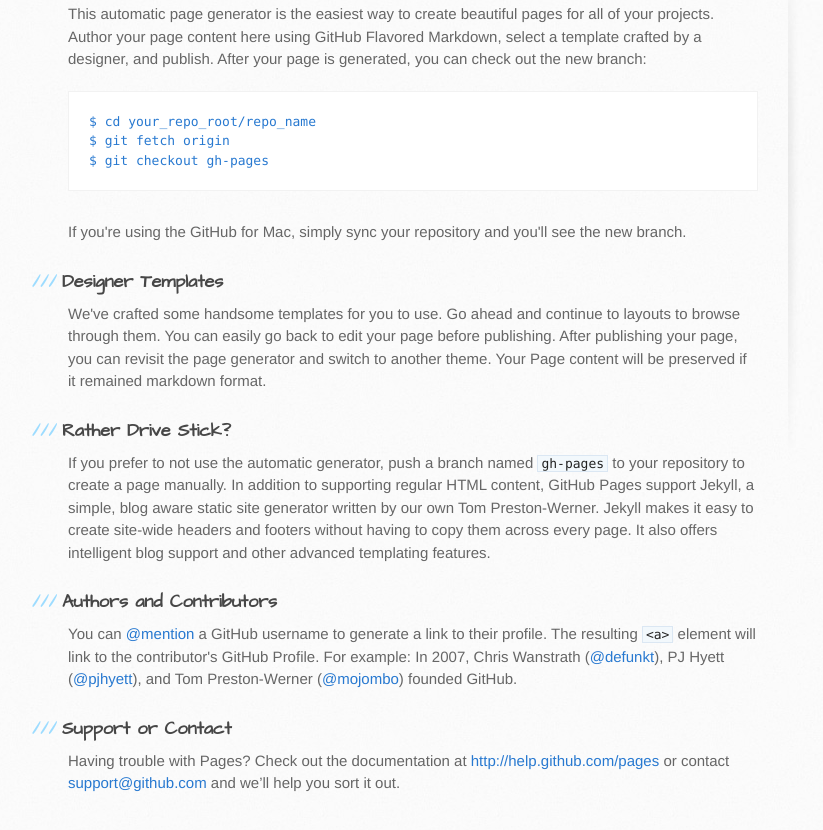
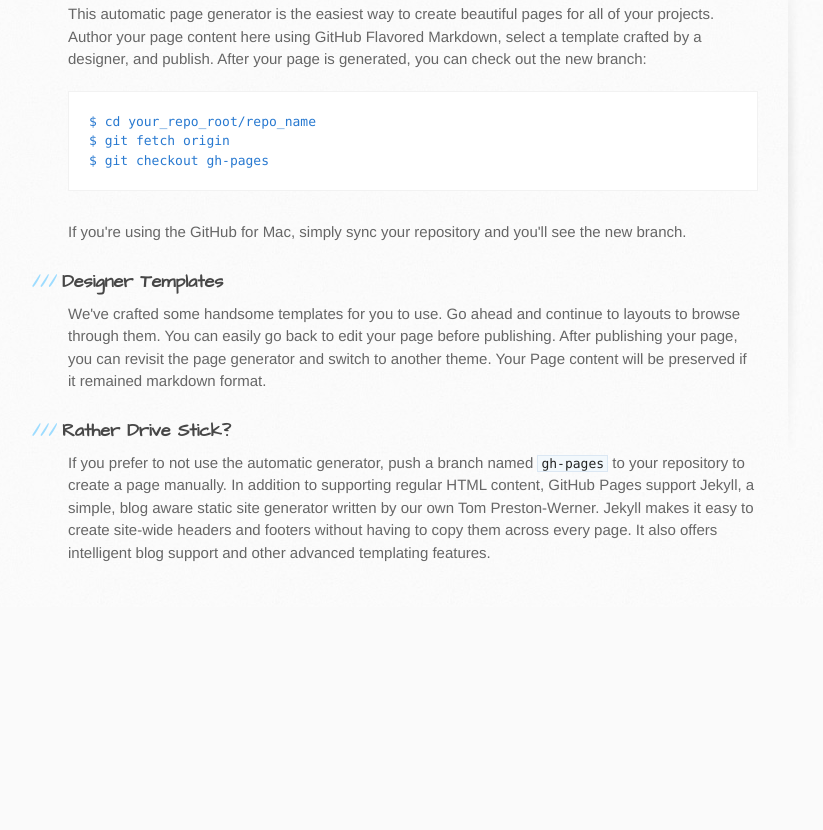
Before and after one commit to yorkie/me, a plain HTML site: page index.html in a window 1280 px wide. Shown: the part 360-1190 px from the top of the page, without its empty margins (102-925 px from the left). After the commit the page ends 967 px from the top, so only its background shows below. Drawn offline with Linux system fonts and the light colour scheme.

Commit message:
Update index.html

```diff
--- a/index.html
+++ b/index.html
@@ -47,13 +47,6 @@
 
 <p>If you prefer to not use the automatic generator, push a branch named <code>gh-pages</code> to your repository to create a page manually. In addition to supporting regular HTML content, GitHub Pages support Jekyll, a simple, blog aware static site generator written by our own Tom Preston-Werner. Jekyll makes it easy to create site-wide headers and footers without having to copy them across every page. It also offers intelligent blog support and other advanced templating features.</p>
 
-<h3>Authors and Contributors</h3>
-
-<p>You can <a href="https://github.com/blog/821" class="user-mention">@mention</a> a GitHub username to generate a link to their profile. The resulting <code>&lt;a&gt;</code> element will link to the contributor's GitHub Profile. For example: In 2007, Chris Wanstrath (<a href="https://github.com/defunkt" class="user-mention">@defunkt</a>), PJ Hyett (<a href="https://github.com/pjhyett" class="user-mention">@pjhyett</a>), and Tom Preston-Werner (<a href="https://github.com/mojombo" class="user-mention">@mojombo</a>) founded GitHub.</p>
-
-<h3>Support or Contact</h3>
-
-<p>Having trouble with Pages? Check out the documentation at <a href="http://help.github.com/pages">http://help.github.com/pages</a> or contact <a href="mailto:support@github.com">support@github.com</a> and we’ll help you sort it out.</p>
         </section>
 
         <aside id="sidebar">
```
